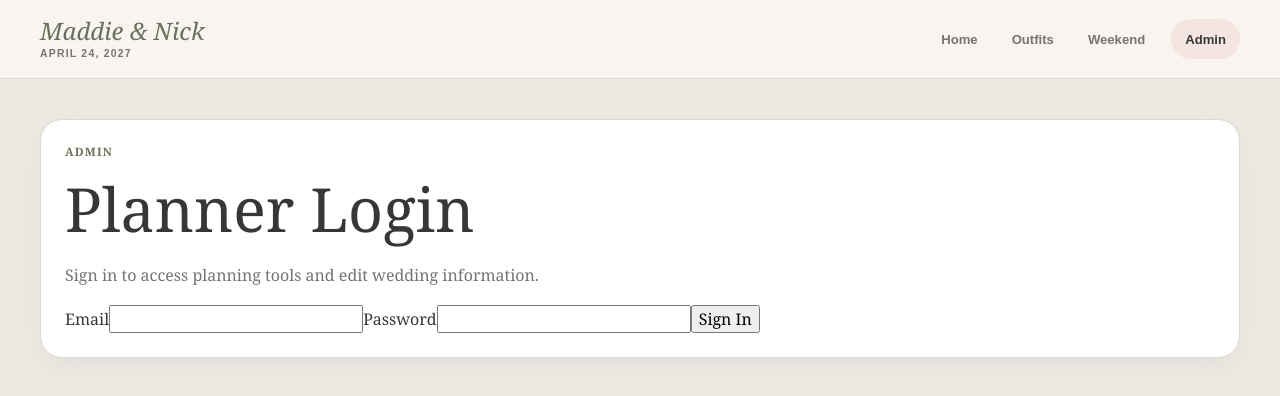
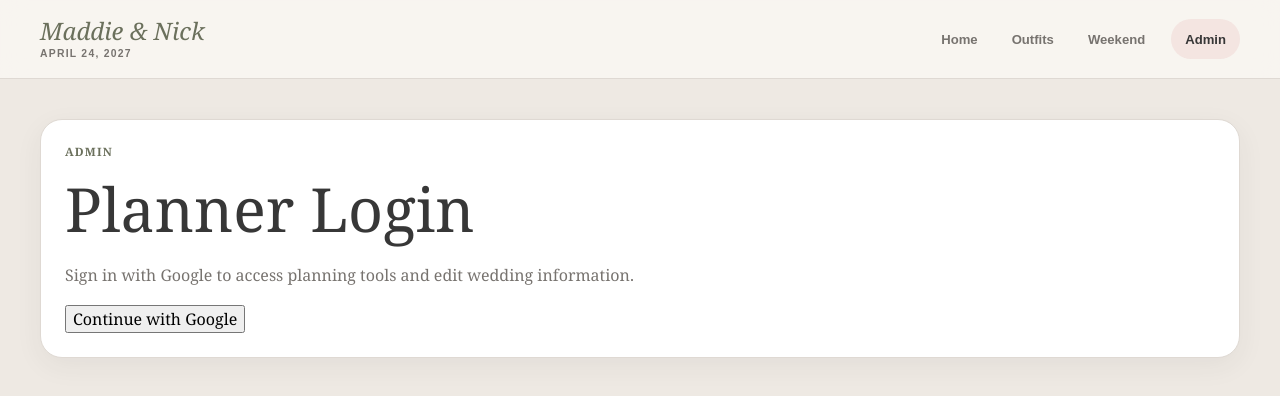
Before and after one commit to mamcgovern/Wedding-Planner, a React (Vite) app: page /login in a window 1280 px wide. Shown: the top 396 px of the page. Built offline with nearby package versions, Linux system fonts and the light colour scheme; no server answers.

Commit message:
login updated to use google

```diff
--- a/src/context/AuthContext.jsx
+++ b/src/context/AuthContext.jsx
@@ -6,8 +6,9 @@ import {
 } from "react";
 
 import {
+  GoogleAuthProvider,
   onAuthStateChanged,
-  signInWithEmailAndPassword,
+  signInWithPopup,
   signOut,
 } from "firebase/auth";
 
@@ -17,6 +18,9 @@ import {
 
 const AuthContext =
   createContext(null);
+
+const googleProvider =
+  new GoogleAuthProvider();
 
 export function AuthProvider({
   children,
@@ -49,15 +53,11 @@ export function AuthProvider({
     return unsubscribe;
   }, []);
 
-  const login =
-    async (
-      email,
-      password
-    ) => {
-      return signInWithEmailAndPassword(
+  const loginWithGoogle =
+    async () => {
+      return signInWithPopup(
         auth,
-        email,
-        password
+        googleProvider
       );
     };
 
@@ -71,7 +71,7 @@ export function AuthProvider({
   const value = {
     user,
     loading,
-    login,
+    loginWithGoogle,
     logout,
   };
 
--- a/src/pages/Login.jsx
+++ b/src/pages/Login.jsx
@@ -1,13 +1,12 @@
-import {
-  useEffect,
-  useState,
-} from "react";
-
 import {
   Navigate,
   useLocation,
   useNavigate,
 } from "react-router-dom";
+
+import {
+  useState,
+} from "react";
 
 import {
   useAuth,
@@ -16,7 +15,7 @@ import {
 function Login() {
   const {
     user,
-    login,
+    loginWithGoogle,
   } = useAuth();
 
   const navigate =
@@ -24,16 +23,6 @@ function Login() {
 
   const location =
     useLocation();
-
-  const [
-    email,
-    setEmail,
-  ] = useState("");
-
-  const [
-    password,
-    setPassword,
-  ] = useState("");
 
   const [
     loading,
@@ -49,13 +38,6 @@ function Login() {
     location.state?.from ||
     "/admin";
 
-  useEffect(() => {
-    setError("");
-  }, [
-    email,
-    password,
-  ]);
-
   if (user) {
     return (
       <Navigate
@@ -65,18 +47,13 @@ function Login() {
     );
   }
 
-  const handleSubmit =
-    async (event) => {
-      event.preventDefault();
-
+  const handleGoogleLogin =
+    async () => {
       setLoading(true);
       setError("");
 
       try {
-        await login(
-          email.trim(),
-          password
-        );
+        await loginWithGoogle();
 
         navigate(
           from,
@@ -86,12 +63,12 @@ function Login() {
         );
       } catch (firebaseError) {
         console.error(
-          "Login error:",
+          "Google login error:",
           firebaseError
         );
 
         setError(
-          "We couldn't sign you in. Check your email and password and try again."
+          "We couldn't sign you in with Google. Please try again."
         );
       } finally {
         setLoading(false);
@@ -110,52 +87,10 @@ function Login() {
         </h1>
 
         <p className="page-description">
-          Sign in to access planning
-          tools and edit wedding
-          information.
+          Sign in with Google to
+          access planning tools and
+          edit wedding information.
         </p>
-
-        <form
-          className="login-form"
-          onSubmit={
-            handleSubmit
-          }
-        >
-          <label className="form-field">
-            <span>
-              Email
-            </span>
-
-            <input
-              type="email"
-              value={email}
-              onChange={(event) =>
-                setEmail(
-                  event.target.value
-                )
-              }
-              autoComplete="email"
-              required
-            />
-          </label>
-
-          <label className="form-field">
-            <span>
-              Password
-            </span>
-
-            <input
-              type="password"
-              value={password}
-              onChange={(event) =>
-                setPassword(
-                  event.target.value
-                )
-              }
-              autoComplete="current-password"
-              required
-            />
-          </label>
 
         {error && (
           <p className="login-error">
@@ -164,15 +99,19 @@ function Login() {
         )}
 
         <button
-            type="submit"
-            className="primary-button"
-            disabled={loading}
+          type="button"
+          className="primary-button google-login-button"
+          onClick={
+            handleGoogleLogin
+          }
+          disabled={
+            loading
+          }
         >
           {loading
             ? "Signing In..."
-              : "Sign In"}
+            : "Continue with Google"}
         </button>
-        </form>
       </div>
     </main>
   );
```
Also changed, not shown: src/components/auth/ProtectedRoute.jsx (renamed from src/context/ProtectedRoute.jsx). Lines whose indentation alone changed are shown as unchanged.
